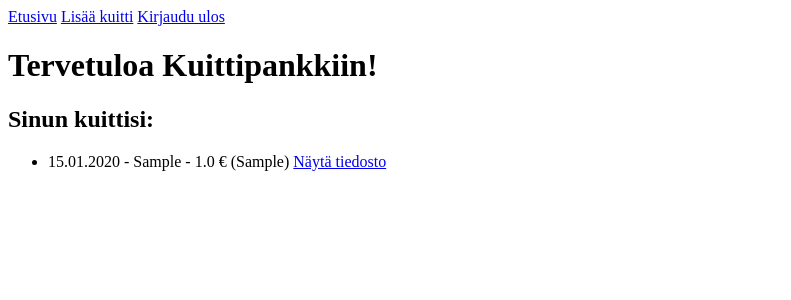
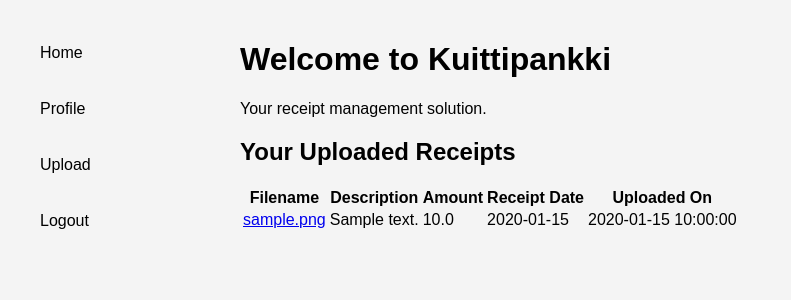
Before and after one commit to gabrot/Kuittipankki, a Flask app: page / in a window 1280 px wide. Shown: the top 300 px of the page, without its empty margins (0-791 px from the left). Run offline with Flask 3, Linux system fonts and the light colour scheme; the visitor is signed in with stand-in values (Sample User, id 1); tables that the repository leaves empty hold one stand-in row (values such as "Sample post").

Commit message:
Code rewritten and translated into English

```diff
--- a/app.py
+++ b/app.py
@@ -5,22 +5,32 @@ from werkzeug.utils import secure_filename
 from functools import wraps
 from datetime import datetime
 from flask_migrate import Migrate
+from dotenv import load_dotenv
 import os
+from forms import ReceiptForm
 
-# Määritellään vakiot
+# Load environment variables from .env file
+load_dotenv()
+
+# Define constants
 UPLOAD_FOLDER = 'uploads'
 ALLOWED_EXTENSIONS = {'png', 'jpg', 'jpeg', 'pdf'}
 
-# Luodaan Flask-sovellus
+# Initialize Flask application
 app = Flask(__name__)
-app.config['SQLALCHEMY_DATABASE_URI'] = 'postgresql:///kuittipankki'
-app.config['SECRET_KEY'] = 'salainen_avain'
+
+# Configuration from environment variables
+app.config['SQLALCHEMY_DATABASE_URI'] = os.getenv('DATABASE_URL')
+app.config['SECRET_KEY'] = os.getenv('SECRET_KEY')
 app.config['UPLOAD_FOLDER'] = UPLOAD_FOLDER
 
 db = SQLAlchemy(app)
 migrate = Migrate(app, db)
 
-# Määritellään apufunktiot
+# Import models
+from models import User, Receipt
+
+# Utility functions
 def login_required(f):
     @wraps(f)
     def decorated_function(*args, **kwargs):
@@ -33,112 +43,85 @@ def login_required(f):
 def allowed_file(filename):
     return '.' in filename and filename.rsplit('.', 1)[1].lower() in ALLOWED_EXTENSIONS
 
-# Määritellään tietokantamallit
-class User(db.Model):
-    id = db.Column(db.Integer, primary_key=True)
-    username = db.Column(db.String(80), unique=True, nullable=False)
-    password = db.Column(db.String(255), nullable=False)
+@app.route('/')
+def index():
+    if 'user_id' in session:
+        user_id = session['user_id']
+        receipts = Receipt.query.filter_by(user_id=user_id).all()
+    else:
+        receipts = []
+    return render_template('index.html', receipts=receipts)
 
-class Kuitti(db.Model):
-    id = db.Column(db.Integer, primary_key=True)
-    paivamäärä = db.Column(db.Date, nullable=False)
-    kauppa = db.Column(db.String(100), nullable=False)
-    summa = db.Column(db.Float, nullable=False)
-    kategoria = db.Column(db.String(50), nullable=False)
-    user_id = db.Column(db.Integer, db.ForeignKey('user.id'), nullable=False)
-    tiedosto = db.Column(db.String(255))
+@app.route('/login', methods=['GET', 'POST'])
+def login():
+    if request.method == 'POST':
+        username = request.form['username']
+        password = request.form['password']
+        user = User.query.filter_by(username=username).first()
+        if user and check_password_hash(user.password, password):
+            session['user_id'] = user.id
+            flash('Login successful!', 'success')
+            return redirect(url_for('profile'))
+        else:
+            flash('Invalid username or password', 'danger')
+    return render_template('login.html')
 
-# Määritellään reitit
-@app.route('/')
-@login_required
-def index():
-    kuitit = Kuitti.query.filter_by(user_id=session['user_id']).all()
-    return render_template('index.html', kuitit=kuitit)
-
-@app.route('/lisaa_kuitti', methods=['GET', 'POST'])
-@login_required
-def lisaa_kuitti():
-    if request.method == 'POST':
-        uusi_kuitti = Kuitti(
-            paivamäärä=datetime.strptime(request.form['paivamäärä'], '%Y-%m-%d').date(),
-            kauppa=request.form['kauppa'],
-            summa=float(request.form['summa']),
-            kategoria=request.form['kategoria'],
-            user_id=session['user_id']
-        )
-
-        if 'tiedosto' in request.files:
-            file = request.files['tiedosto']
-            if file and allowed_file(file.filename):
-                filename = secure_filename(file.filename)
-                file_path = os.path.join(app.config['UPLOAD_FOLDER'], filename)
-                file.save(file_path)
-                uusi_kuitti.tiedosto = filename
-
-        db.session.add(uusi_kuitti)
-        db.session.commit()
-        flash('Kuitti lisätty onnistuneesti!', 'success')
-        return redirect(url_for('index'))
-    return render_template('lisaa_kuitti.html')
-
-@app.route('/uploads/<filename>')
-@login_required
-def uploaded_file(filename):
-    return send_from_directory(app.config['UPLOAD_FOLDER'], filename)
+@app.route('/logout')
+def logout():
+    session.pop('user_id', None)
+    flash('You have been logged out.', 'success')
+    return redirect(url_for('index'))
 
 @app.route('/register', methods=['GET', 'POST'])
 def register():
     if request.method == 'POST':
         username = request.form['username']
         password = request.form['password']
-
-        existing_user = User.query.filter_by(username=username).first()
-        if existing_user:
-            flash('Käyttäjänimi on jo käytössä.', 'error')
-            return redirect(url_for('register'))
-
-        new_user = User(username=username, password=generate_password_hash(password))
+        hashed_password = generate_password_hash(password, method='pbkdf2:sha256')
+        new_user = User(username=username, password=hashed_password)
         db.session.add(new_user)
         db.session.commit()
-
-        flash('Rekisteröityminen onnistui! Voit nyt kirjautua sisään.', 'success')
+        flash('Registration successful! Please login.', 'success')
         return redirect(url_for('login'))
-
     return render_template('register.html')
 
-@app.route('/login', methods=['GET', 'POST'])
-def login():
-    if request.method == 'POST':
-        username = request.form['username']
-        password = request.form['password']
+@app.route('/profile')
+@login_required
+def profile():
+    user = User.query.filter_by(id=session['user_id']).first()
+    return render_template('profile.html', user=user)
 
-        user = User.query.filter_by(username=username).first()
-        if user and check_password_hash(user.password, password):
-            session['user_id'] = user.id
-            flash('Kirjautuminen onnistui!', 'success')
-            next_page = session.pop('next', None)
-            return redirect(next_page or url_for('index'))
-        else:
-            flash('Väärä käyttäjänimi tai salasana.', 'error')
+@app.route('/upload', methods=['GET', 'POST'])
+@login_required
+def upload():
+    form = ReceiptForm()
+    if form.validate_on_submit():
+        file = form.file.data
+        if file and allowed_file(file.filename):
+            filename = secure_filename(file.filename)
+            file.save(os.path.join(app.config['UPLOAD_FOLDER'], filename))
 
-    return render_template('login.html')
+            # Save receipt info to database
+            new_receipt = Receipt(
+                filename=filename,
+                description=form.description.data,
+                amount=form.amount.data,
+                receipt_date=form.receipt_date.data,
+                user_id=session['user_id']
+            )
+            db.session.add(new_receipt)
+            db.session.commit()
 
-@app.route('/logout')
-@login_required
-def logout():
-    session.pop('user_id', None)
-    flash('Olet kirjautunut ulos.', 'info')
-    return redirect(url_for('login'))
+            flash('File successfully uploaded', 'success')
+            return redirect(url_for('index'))
+    return render_template('upload.html', form=form)
 
-@app.errorhandler(401)
-def unauthorized(error):
-    flash('Sinun täytyy kirjautua sisään nähdäksesi tämän sivun.', 'error')
-    return redirect(url_for('login'))
+@app.route('/uploads/<filename>')
+def uploaded_file(filename):
+    return send_from_directory(app.config['UPLOAD_FOLDER'], filename)
 
-# Käynnitettään sovellus
+with app.app_context():
+    db.create_all()
+
 if __name__ == '__main__':
-    if not os.path.exists(UPLOAD_FOLDER):
-        os.makedirs(UPLOAD_FOLDER)
-    with app.app_context():
-        db.create_all()
-    app.run(debug=True)
+    app.run()
--- a/requirements.txt
+++ b/requirements.txt
@@ -4,6 +4,8 @@ click==8.1.7
 Flask==3.0.3
 Flask-Migrate==4.0.7
 Flask-SQLAlchemy==3.1.1
+Flask-WTF==1.2.1
+greenlet==3.0.3
 itsdangerous==2.2.0
 Jinja2==3.1.4
 Mako==1.3.5
@@ -13,3 +15,4 @@ python-dotenv==1.0.1
 SQLAlchemy==2.0.31
 typing_extensions==4.12.2
 Werkzeug==3.0.3
+WTForms==3.1.2
--- /dev/null
+++ b/static/css/styles.css
@@ -0,0 +1,55 @@
+body {
+    font-family: Arial, sans-serif;
+    margin: 0;
+    padding: 0;
+    background-color: #f4f4f4;
+}
+
+nav {
+    width: 200px;
+    float: left;
+    padding: 20px;
+}
+
+nav ul {
+    list-style: none;
+    margin: 0;
+    padding: 0;
+}
+
+nav ul li {
+    margin: 10px 0;
+}
+
+nav ul li a {
+    padding: 14px 20px;
+    text-decoration: none;
+    color: black;
+    display: block;
+}
+
+.container {
+    margin-left: 220px; /* Tilaa navigoinnille */
+    padding: 20px;
+}
+
+.flashes {
+    list-style: none;
+    padding: 0;
+}
+
+.flashes li {
+    margin: 10px 0;
+    padding: 10px;
+    border: 1px solid #ccc;
+}
+
+.flashes .success {
+    background-color: transparent;
+    color: black;
+}
+
+.flashes .danger {
+    background-color: transparent;
+    color: black;
+}
--- a/templates/base.html
+++ b/templates/base.html
@@ -1,24 +1,26 @@
 <!DOCTYPE html>
-<html lang="fi">
+<html lang="en">
 <head>
     <meta charset="UTF-8">
     <meta name="viewport" content="width=device-width, initial-scale=1.0">
-    <title>Kuittipankki - {% block title %}{% endblock %}</title>
-    <style>
-    </style>
+    <title>{% block title %}Kuittipankki{% endblock %}</title>
+    <link rel="stylesheet" href="{{ url_for('static', filename='css/styles.css') }}">
 </head>
 <body>
     <nav>
-        <a href="{{ url_for('index') }}">Etusivu</a>
+        <ul>
+            <li><a href="{{ url_for('index') }}">Home</a></li>
             {% if 'user_id' in session %}
-            <a href="{{ url_for('lisaa_kuitti') }}">Lisää kuitti</a>
-            <a href="{{ url_for('logout') }}">Kirjaudu ulos</a>
+                <li><a href="{{ url_for('profile') }}">Profile</a></li>
+                <li><a href="{{ url_for('upload') }}">Upload</a></li>
+                <li><a href="{{ url_for('logout') }}">Logout</a></li>
             {% else %}
-            <a href="{{ url_for('login') }}">Kirjaudu sisään</a>
-            <a href="{{ url_for('register') }}">Rekisteröidy</a>
+                <li><a href="{{ url_for('login') }}">Login</a></li>
+                <li><a href="{{ url_for('register') }}">Register</a></li>
             {% endif %}
+        </ul>
     </nav>
-
+    <div class="container">
         {% with messages = get_flashed_messages(with_categories=true) %}
             {% if messages %}
                 <ul class="flashes">
@@ -28,9 +30,7 @@
                 </ul>
             {% endif %}
         {% endwith %}
-
-    <main>
         {% block content %}{% endblock %}
-    </main>
+    </div>
 </body>
 </html>
--- a/templates/index.html
+++ b/templates/index.html
@@ -1,22 +1,35 @@
 {% extends "base.html" %}
 
-{% block title %}Etusivu{% endblock %}
+{% block title %}Home{% endblock %}
 
 {% block content %}
-    <h1>Tervetuloa Kuittipankkiin!</h1>
-    {% if kuitit %}
-        <h2>Sinun kuittisi:</h2>
-        <ul>
-        {% for kuitti in kuitit %}
-            <li>
-                {{ kuitti.paivamäärä.strftime('%d.%m.%Y') }} - {{ kuitti.kauppa }} - {{ kuitti.summa }} € ({{ kuitti.kategoria }})
-                {% if kuitti.tiedosto %}
-                    <a href="{{ url_for('uploaded_file', filename=kuitti.tiedosto) }}" target="_blank">Näytä tiedosto</a>
-                {% endif %}
-            </li>
-        {% endfor %}
-        </ul>
+    <h1>Welcome to Kuittipankki</h1>
+    <p>Your receipt management solution.</p>
+    {% if receipts %}
+        <h2>Your Uploaded Receipts</h2>
+        <table>
+            <thead>
+                <tr>
+                    <th>Filename</th>
+                    <th>Description</th>
+                    <th>Amount</th>
+                    <th>Receipt Date</th>
+                    <th>Uploaded On</th>
+                </tr>
+            </thead>
+            <tbody>
+                {% for receipt in receipts %}
+                    <tr>
+                        <td><a href="{{ url_for('uploaded_file', filename=receipt.filename) }}">{{ receipt.filename }}</a></td>
+                        <td>{{ receipt.description }}</td>
+                        <td>{{ receipt.amount }}</td>
+                        <td>{{ receipt.receipt_date.strftime('%Y-%m-%d') }}</td>
+                        <td>{{ receipt.upload_date.strftime('%Y-%m-%d %H:%M:%S') }}</td>
+                    </tr>
+                {% endfor %}
+            </tbody>
+        </table>
     {% else %}
-        <p>Sinulla ei ole vielä kuitteja. <a href="{{ url_for('lisaa_kuitti') }}">Lisää ensimmäinen kuitti!</a></p>
+        <p>You have no uploaded receipts.</p>
     {% endif %}
 {% endblock %}
```
Also changed, not shown: forms.py (added, +9 -0 lines), migrations/versions/5e06e7ab7a11_add_tiedosto_column_to_kuitti_model.py (deleted, +0 -52 lines), models.py (+17 -0 lines), templates/lisaa_kuitti.html (deleted, +0 -30 lines), templates/login.html (+6 -7 lines), templates/profile.html (added, +8 -0 lines), templates/receipt.html (added, +13 -0 lines), templates/register.html (+6 -7 lines), templates/reports.html (added, +8 -0 lines), templates/upload.html (added, +27 -0 lines), README.md, 1 other file. Lines whose indentation alone changed are shown as unchanged.
